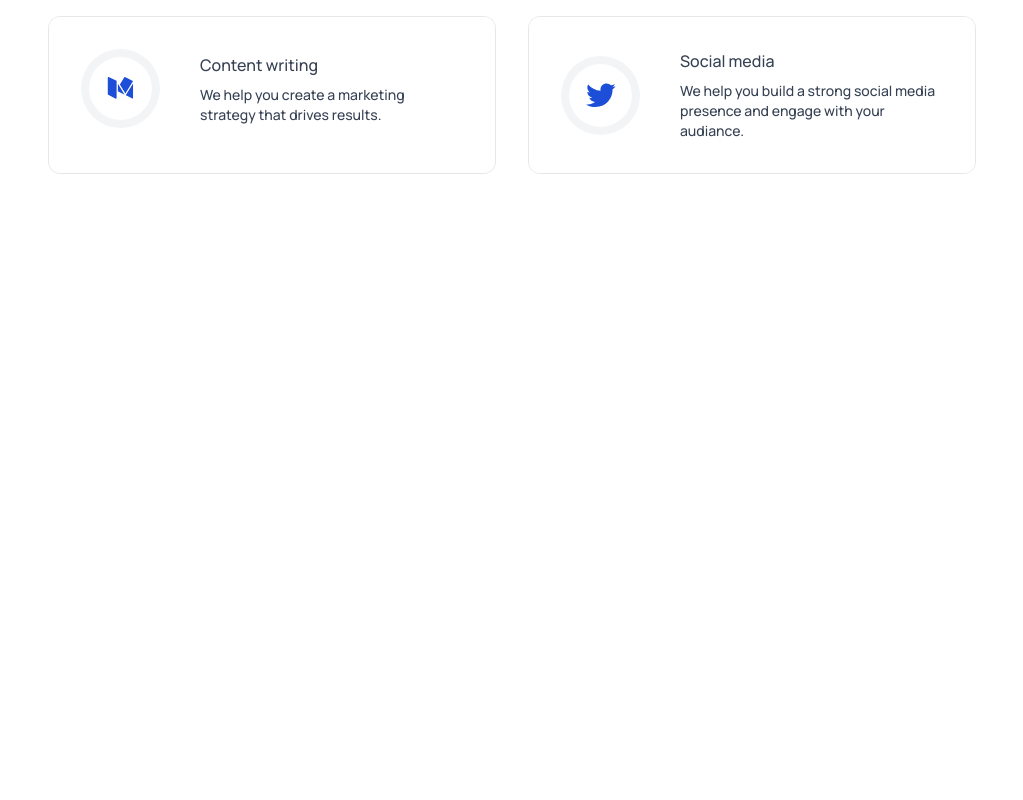
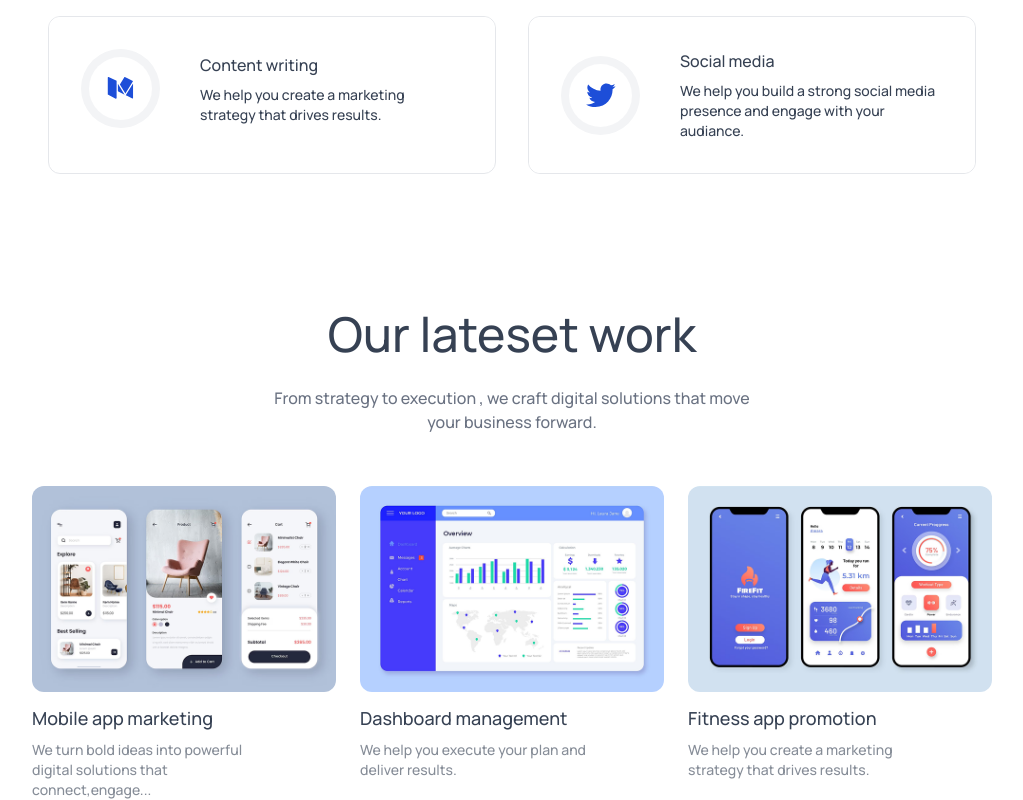
Before and after one commit to aj-allenn/agency.ai, a React (Vite) app: page / in a window 1280 px wide. Shown: the part 1720-2520 px from the top of the page, without its empty margins (128-1151 px from the left). Before the commit the page ends 1910 px from the top, so only its background shows below. Built offline with nearby package versions, Linux system fonts and the light colour scheme.

Commit message:
Work section completed

```diff
--- a/src/App.jsx
+++ b/src/App.jsx
@@ -3,6 +3,7 @@
 import Hero from "./components/Hero";
 import TrustedBy from "./components/TrustedBy";
 import Services from "./components/Services";
+import OurWork from "./components/OurWork";
 
 const App=()=>{
 
@@ -15,6 +16,7 @@
          <Hero/>
          <TrustedBy/>
          <Services/>
+         <OurWork/>
     </div>
   )
 }
--- /dev/null
+++ b/src/components/OurWork.jsx
@@ -0,0 +1,49 @@
+import React from "react";
+import Title from "./Title";
+import assets from "../assets/assets";
+
+const OurWork=()=>{
+
+    const workData=[
+        {
+            title:'Mobile app marketing',
+            description:'We turn bold ideas into powerful digital solutions that connect,engage...',
+            image:assets.work_mobile_app
+        },
+         {
+            title:'Dashboard management',
+            description:'We help you execute your plan and deliver results.',
+            image:assets.work_dashboard_management
+        },
+         {
+            title:'Fitness app promotion',
+            description:'We help you create a marketing strategy that drives results. ',
+            image:assets.work_fitness_app
+        }
+    ]
+
+
+
+
+    return(
+        <div id="our-work" className="flex flex-col items-center gap-7 px-4 sm:px-12 lg:px-24 xl:px-40 pt-30 text-gray-700 dark:text-white">
+           <Title title='Our lateset work' desc='From strategy to execution , we craft digital solutions that move your business forward.'/>
+
+
+         <div className="grid sm:grid-cols-2 lg:grid-cols-3 gap-6 w-full max-w-5xl ">
+            {
+              workData.map((work,index)=>(
+                <div key={index} className="hover:scale-102 duration-500 transition-all cursor-pointer" >
+                    <img src={work.image} className="w-full rounded-xl" alt="" />
+                    <h3 className="mt-3 mb-2 text-lg font-semibold">{work.title}</h3>
+                    <p className="text-sm opacity-60 w-5/6">{work.description}</p>
+                </div>
+              ))
+            }
+         </div>
+
+        </div>
+    )
+}
+
+export default OurWork
```
